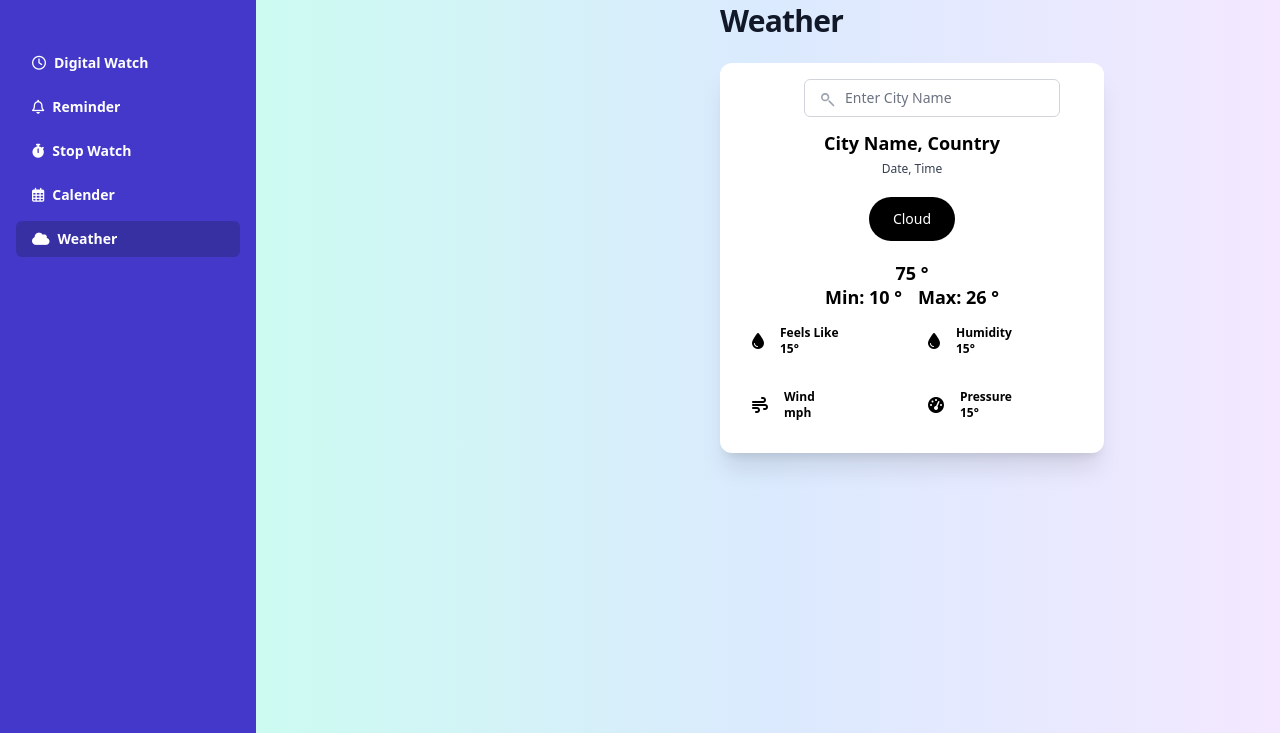
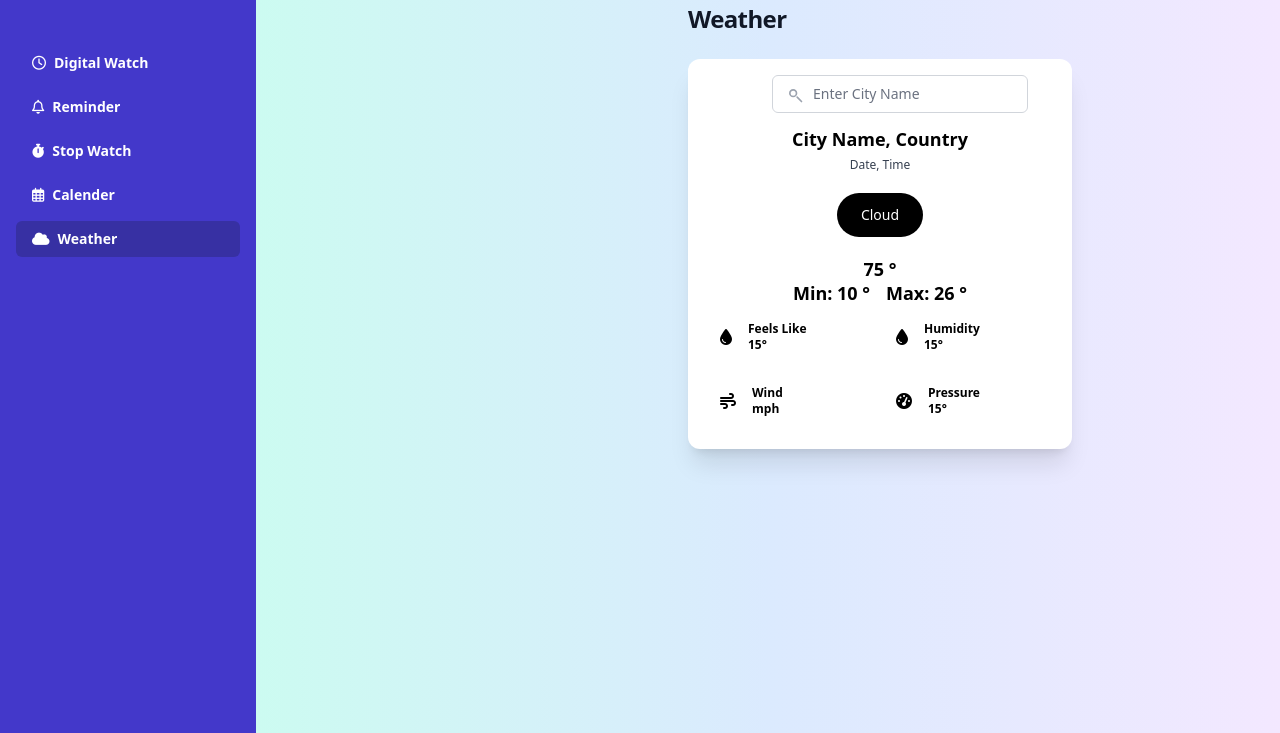
Before and after one commit to anuragborkar2005/All-In-One-App, a website: page src/weather.html in a window 1280 px wide. Shown: the part 67-800 px from the top of the page. Drawn offline with nearby package versions, Linux system fonts and the light colour scheme; files that its build step writes are made by us from their sources; no server answers.

Commit message:
Weather-mobile-fix

```diff
--- a/src/weather.html
+++ b/src/weather.html
@@ -67,8 +67,8 @@
         </header>
         <!-- Main Section -->
         <main class="flex-1 overflow-y-auto p-4 bg-gradient-to-r from-teal-100 via-blue-100 to-purple-100">
-          <div class="max-w-7xl sm:w-40 mx-auto px-4 sm:px-6 lg:px-8">
-            <h1 class="text-3xl font-bold tracking-tight text-gray-900">Weather</h1>
+          <div class="max-w-7xl sm:max-w-56 mx-auto px-4 sm:px-6 lg:px-8">
+            <h1 class="text-3xl sm:text-2xl font-bold tracking-tight text-gray-900">Weather</h1>
             <div class="mt-6 max-h-md container mx-auto flex w-96 flex-col items-center justify-center overflow-hidden rounded-xl bg-white p-4 shadow-xl">
               <!-- City Search -->
               <div class="mx-auto block">
```
